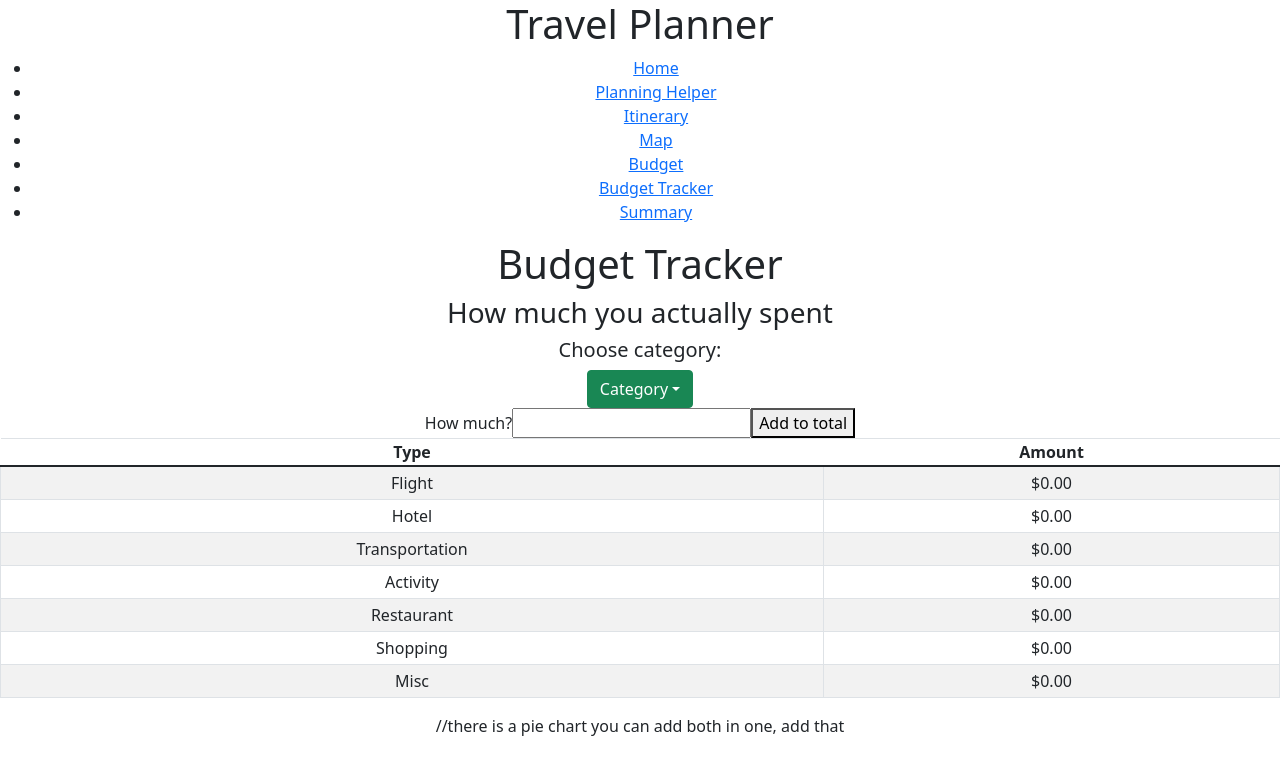
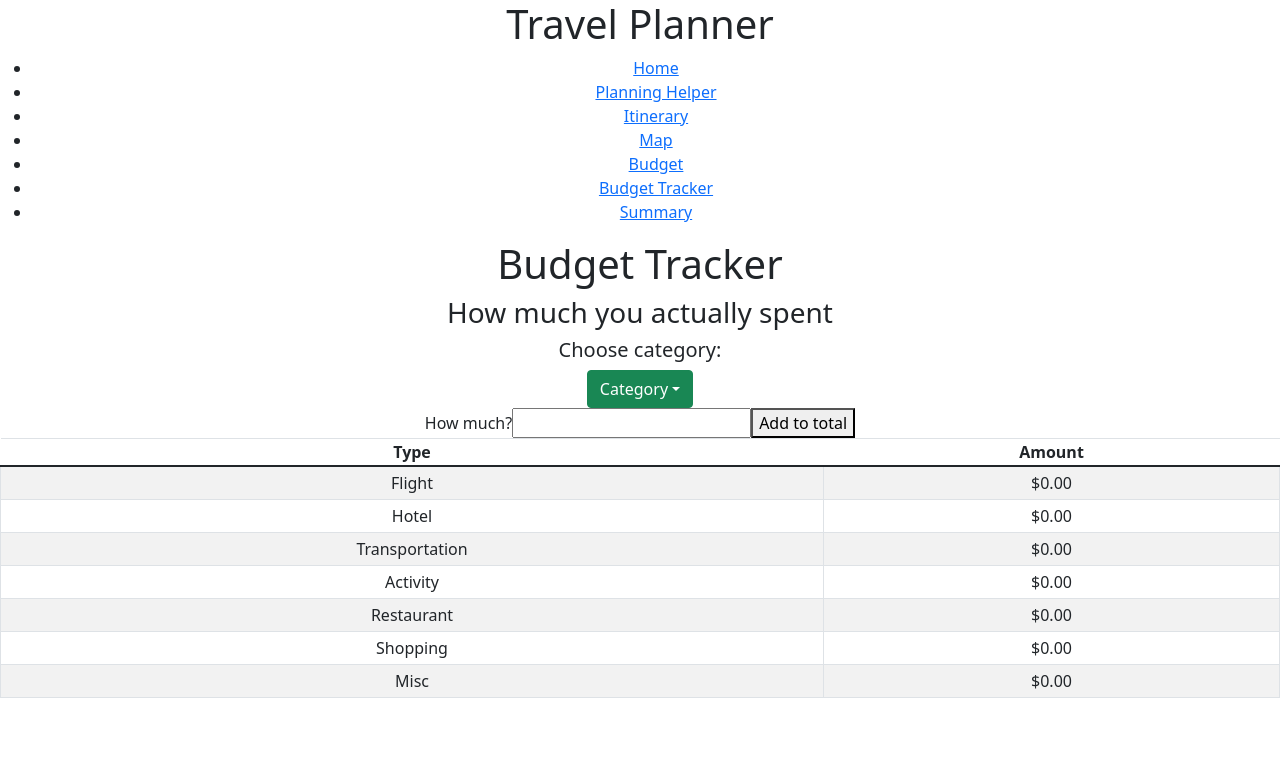
Before and after one commit to angelina-white/TravelPlanner, a React (Create React App) app: page /budget-tracker in a window 1280 px wide. Shown: the top 774 px of the page. Built offline with nearby package versions, Linux system fonts and the light colour scheme.

Commit message:
remove comment

```diff
--- a/src/Components/BudgetTracker.js
+++ b/src/Components/BudgetTracker.js
@@ -71,7 +71,7 @@ function BudgetTracker()
                 </tbody>
             </Table>
 
-            //there is a pie chart you can add both in one, add that
+            {/* there is a pie chart you can add both in one, add that */}
 
         </div>
     )
```
